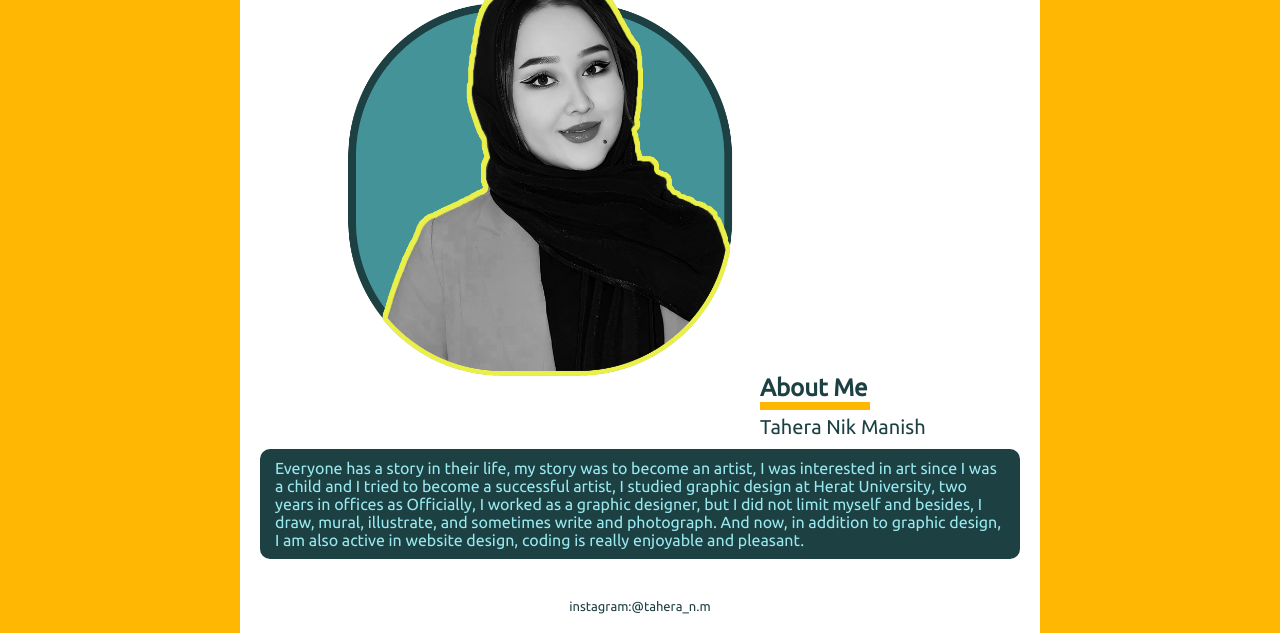
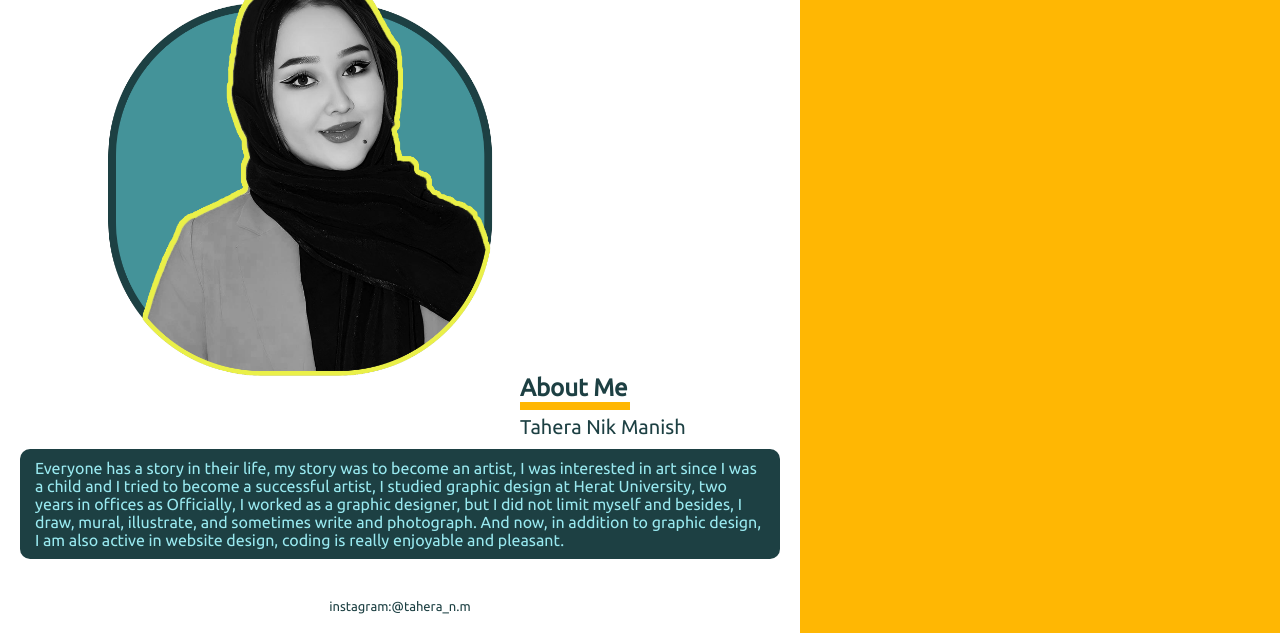
Before and after one commit to tahera47/APP-web-final-project, a plain HTML site: page index.html in a window 1280 px wide. Shown: the part 191-824 px from the top of the page. Drawn offline with Linux system fonts and the light colour scheme.

Commit message:
add my changes

```diff
--- a/home.styles.css
+++ b/home.styles.css
@@ -57,6 +57,9 @@
     font-family: 'Lobster', sans-serif;
     font-family: 'Ubuntu', sans-serif;
     display: block;
+    max-width: 800px;
+    min-width: 300px;
+    box-sizing: border-box;
 
 }
 .main {
```
